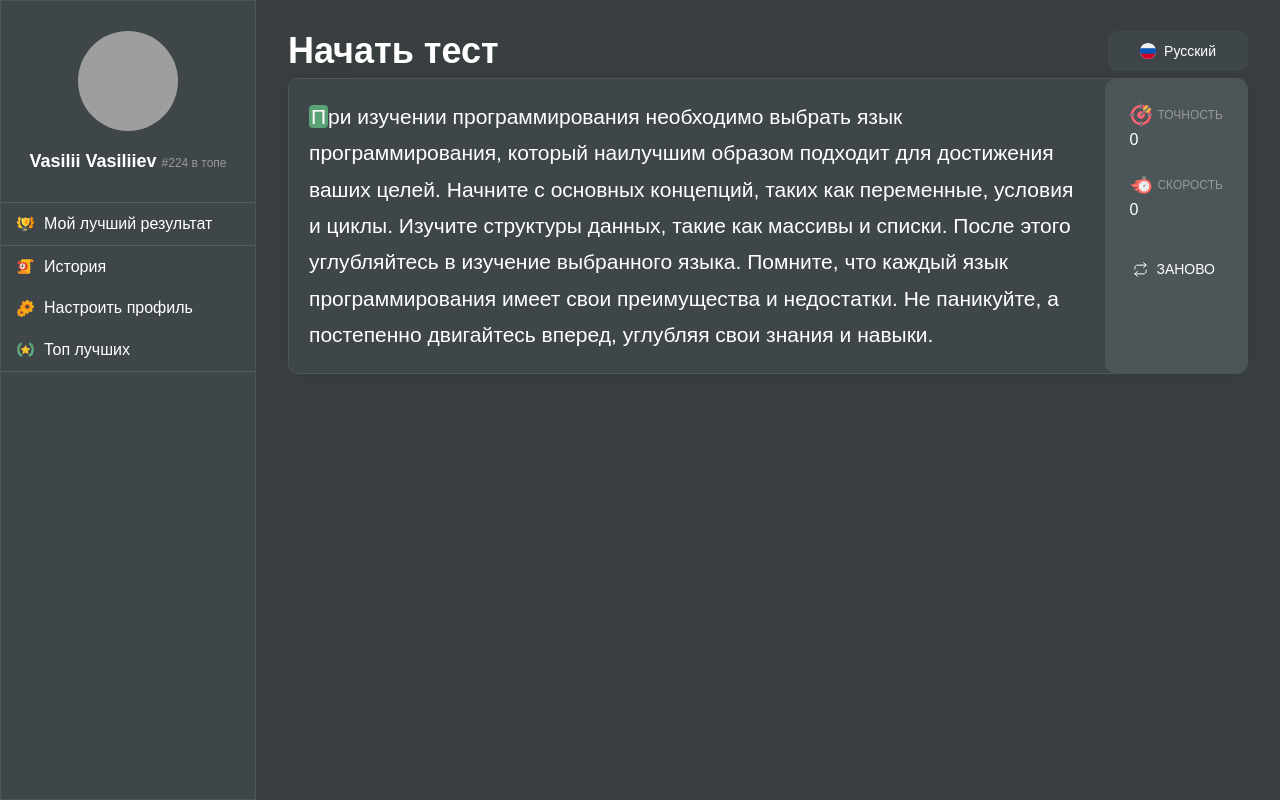
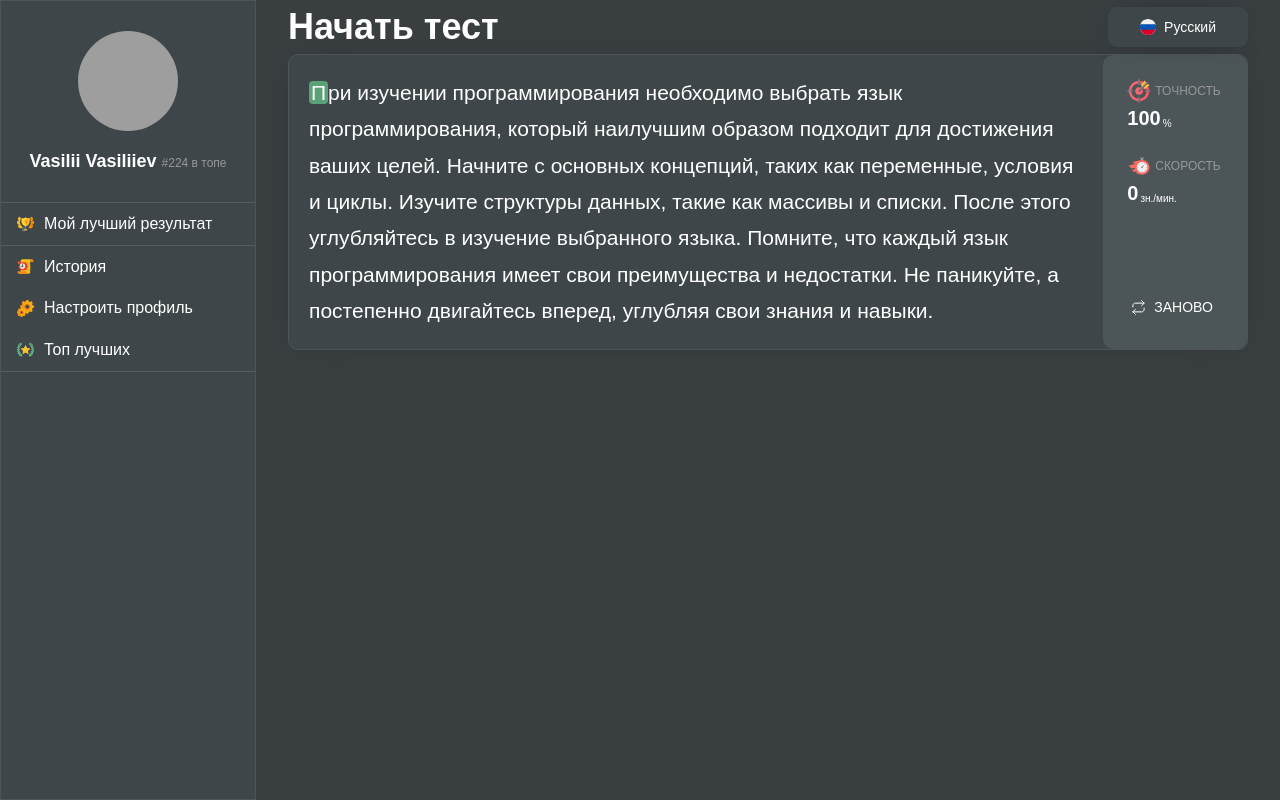
Before and after one commit to IslamTashiev/print-speed-test-app, a React (Vite) app: page / in a window 1280 px wide. Built offline with nearby package versions, Linux system fonts and the light colour scheme; grey boxes are pictures that could not be loaded; a web font is replaced by a local one.

Commit message:
fixed layout

```diff
--- a/src/components/PageHead/LanguageSelector.tsx
+++ b/src/components/PageHead/LanguageSelector.tsx
@@ -1,5 +1,5 @@
 import React, { useState } from "react";
-import { Box, List, ListItem, ListItemButton, Typography, styled } from "@mui/material";
+import { Box, Button, List, ListItem, ListItemButton, Typography, styled } from "@mui/material";
 import clsx from "clsx";
 import i18n from "../../i18n";
 
@@ -29,7 +29,8 @@ const LanguageSelector = (): JSX.Element => {
 
 	return (
 		<LanguageSelectorWrapper>
-			<Box
+			<Button
+				variant='text'
 				onClick={() => setIsOpen(!isOpen)}
 				className={clsx("language-selector-current", { open: isOpen })}
 			>
@@ -37,7 +38,7 @@ const LanguageSelector = (): JSX.Element => {
 				<Typography variant='body2' color='text.primary' fontSize={14}>
 					{languagesInfo?.[currentLanguage]?.language}
 				</Typography>
-			</Box>
+			</Button>
 			<Box className={clsx("language-selector-list", { open: isOpen })}>
 				<Box className='language-selector-list-inner'>
 					<List>
@@ -86,6 +87,7 @@ const LanguageSelectorWrapper = styled(Box)(() => ({
 		overflow: "hidden",
 		maxHeight: "0",
 		transition: "all .5s ease",
+		boxShadow: "0px 0px 32px -13px rgba(0, 0, 0, 0.45)",
 		"&.open": {
 			maxHeight: "400px", // установите желаемую высоту
 		},
--- a/src/components/PageHead/PageHead.tsx
+++ b/src/components/PageHead/PageHead.tsx
@@ -21,7 +21,7 @@ const PageHeadWrapper = styled(Box)(() => ({
 	display: "flex",
 	justifyContent: "space-between",
 	alignItems: "center",
-	marginTop: 24,
+	marginY: 24,
 }));
 
 export default PageHead;
--- a/src/components/TestBlock/InfoItem.tsx
+++ b/src/components/TestBlock/InfoItem.tsx
@@ -45,7 +45,7 @@ const InfoItem = ({ type, value, onModal, direction = "vertical" }: IInfoItemPro
 					</Typography>
 				)}
 			</Box>
-			{value && !onModal && (
+			{value !== undefined && !onModal && (
 				<Box className='info-item-value'>
 					<Typography variant='h2'>{value}</Typography>
 					<Typography variant='body2'>{t(currentInfo.prefixKey)}</Typography>
--- a/src/components/TestBlock/Test.tsx
+++ b/src/components/TestBlock/Test.tsx
@@ -142,6 +142,7 @@ const Test = ({ setAccuracy, setCurrentSpeed }: ITestProps) => {
 
 const TestWrapper = styled(Box)(() => ({
 	padding: 20,
+	width: "85%",
 
 	".simbol": {
 		variant: "body2",
--- a/src/components/TestBlock/TestBlock.tsx
+++ b/src/components/TestBlock/TestBlock.tsx
@@ -6,7 +6,7 @@ import TestInfo from "./TestInfo";
 
 const TestBlock = () => {
 	const [currentSpeed, setCurrentSpeed] = useState<number>(0);
-	const [accuracy, setAccuracy] = useState<number>(0);
+	const [accuracy, setAccuracy] = useState<number>(100);
 
 	return (
 		<TestBlockWrapper>
--- a/src/components/TestBlock/TestInfo.tsx
+++ b/src/components/TestBlock/TestInfo.tsx
@@ -30,6 +30,11 @@ const TestInfoWrapper = styled(Box)(() => ({
 	borderRadius: "10px",
 	background: "#4C5558",
 	padding: "24px",
+	display: "flex",
+	flexDirection: "column",
+	justifyContent: "space-between",
+	alignItems: "start",
+	width: "15%",
 
 	".info-items": {
 		display: "flex",
```
